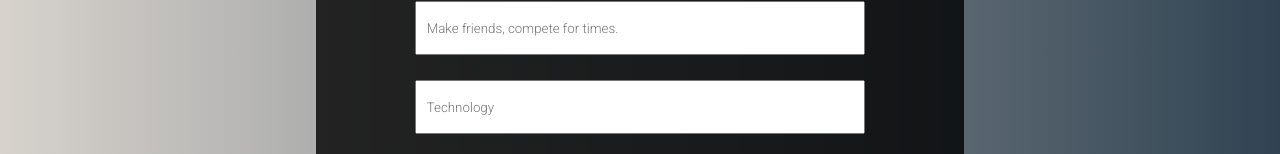
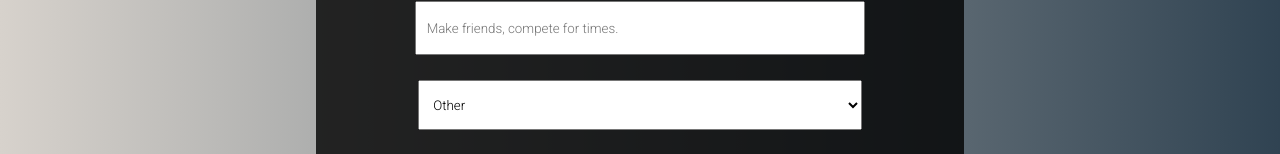
Before and after one commit to lindsayesterman/moonshot, a React (Create React App) app: page /post in a window 1280 px wide. Shown: the part 457-611 px from the top of the page. Built offline with nearby package versions, Linux system fonts and the light colour scheme; no server answers.

Commit message:
minor changes

```diff
--- a/src/Discover/Discover.js
+++ b/src/Discover/Discover.js
@@ -8,8 +8,7 @@ import { Link } from "react-router-dom";
 export default class Discover extends Component {
   constructor(props) {
     super(props);
-    this.state = { sort: "date" };
-
+    this.state = { value: "date" };
     this.handleSortChange = this.handleSortChange.bind(this);
   }
 
@@ -31,7 +30,6 @@ export default class Discover extends Component {
         >
           <option value="date">Date Created</option>
           <option value="likes">Most liked</option>
-          <option value="topic">Technology</option>
           <option value="academic">Academic</option>
           <option value="athletics">Athletics</option>
           <option value="art">Art/Music</option>
--- a/src/PostPage/PostPage.css
+++ b/src/PostPage/PostPage.css
@@ -14,13 +14,18 @@ h1.post-h1 {
 }
 
 input,
-textarea {
+textarea, select {
   display: block;
   margin: 25px auto;
   width: 75%;
   height: 30px;
   padding: 10px;
   color:black;
+}
+
+select {
+  height:50px;
+  width:78%;
 }
 
 textarea {
@@ -43,7 +48,7 @@ button.btn-post {
   }
   input,
   textarea,
-  button {
+  button, select {
     width: 80%;
   }
 }
--- a/src/PostPage/PostPage.js
+++ b/src/PostPage/PostPage.js
@@ -5,11 +5,20 @@ import config from "../config.js";
 import PostsContext from "../postsContext";
 
 export default class Post extends Component {
-  state = {
-    error: null,
-  };
+  constructor(props) {
+    super(props);
+    this.state = {
+      error: null,
+    };
+    this.state = { value: "other" };
+    this.handleSortChange = this.handleSortChange.bind(this);
+  }
 
   static contextType = PostsContext;
+
+  handleSortChange(event) {
+    this.setState({ value: event.target.value });
+  }
 
   handlePostProject = (e) => {
     e.preventDefault();
@@ -17,7 +26,7 @@ export default class Post extends Component {
       name: e.target["name"].value,
       description: e.target["description"].value,
       features: e.target["features"].value,
-      //topic: e.target["topic"].value,
+      topic: e.target["topic"].value,
       author: e.target["author"].value,
       date_created: new Date(),
     };
@@ -40,9 +49,9 @@ export default class Post extends Component {
       .then((data) => {
         console.log(data);
         this.context.addProject(data);
-        console.log(this.context.projects)
+        console.log(this.context.projects);
         console.log(this.props.projects);
-        this.props.history.push(`/project/${data.id}`);
+        this.props.history.push(`/projects/${data.id}`);
       })
       .catch((error) => {
         this.setState({ error });
@@ -81,12 +90,16 @@ export default class Post extends Component {
               id="features"
               placeholder="Make friends, compete for times."
             />
-            <input
-              type="text"
-              name="topic"
-              id="topic"
-              placeholder="Technology"
-            />
+            <select id="topic" value={this.state.value} onChange={this.handleSortChange}>
+              <option value="academic">Academic</option>
+              <option value="athletics">Athletics</option>
+              <option value="art">Art/Music</option>
+              <option value="community">Community Service</option>
+              <option value="tech">Computer/Technology</option>
+              <option value="social">Social</option>
+              <option value="work">Work</option>
+              <option value="other">Other</option>
+            </select>
             <input
               type="text"
               name="author"
```
